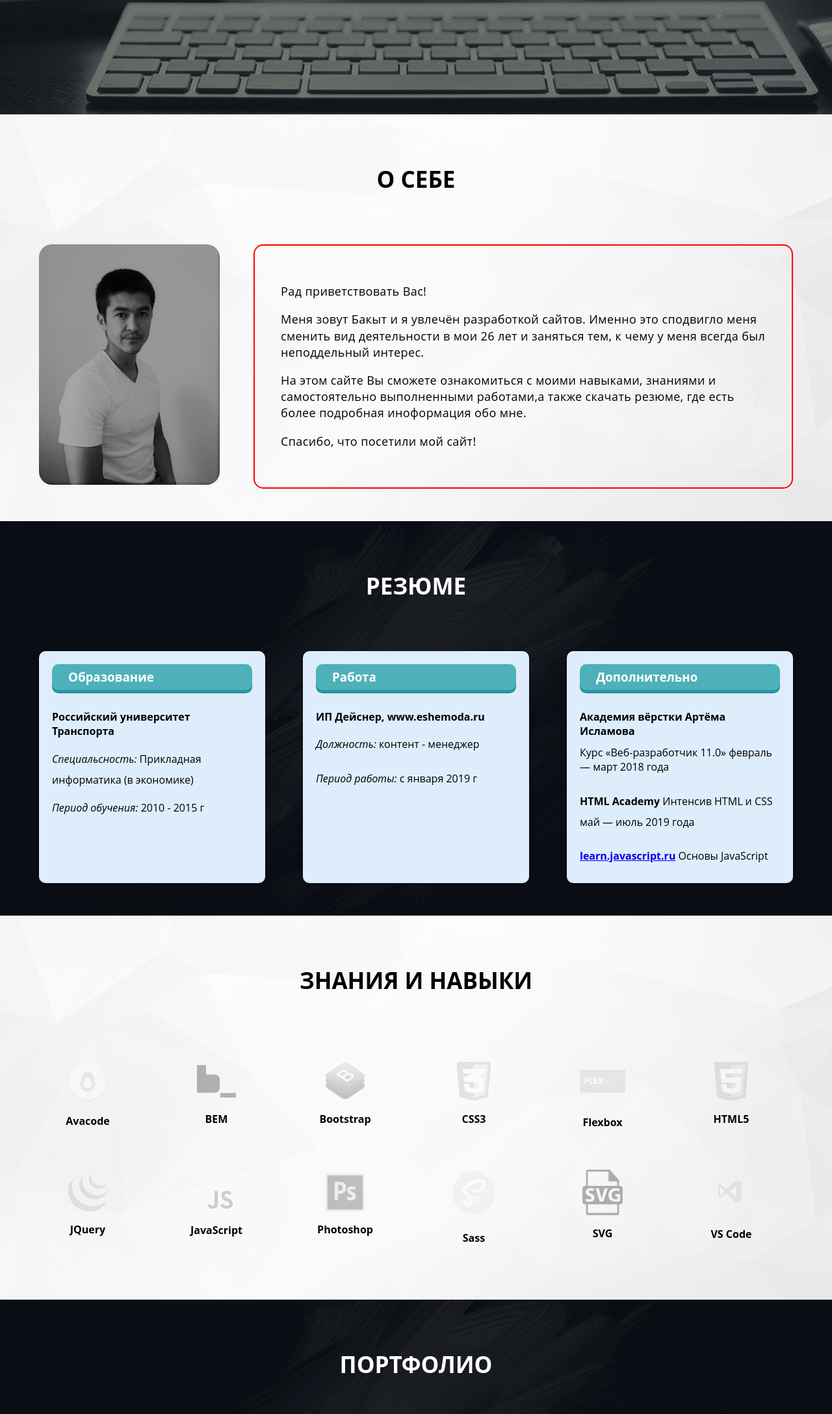
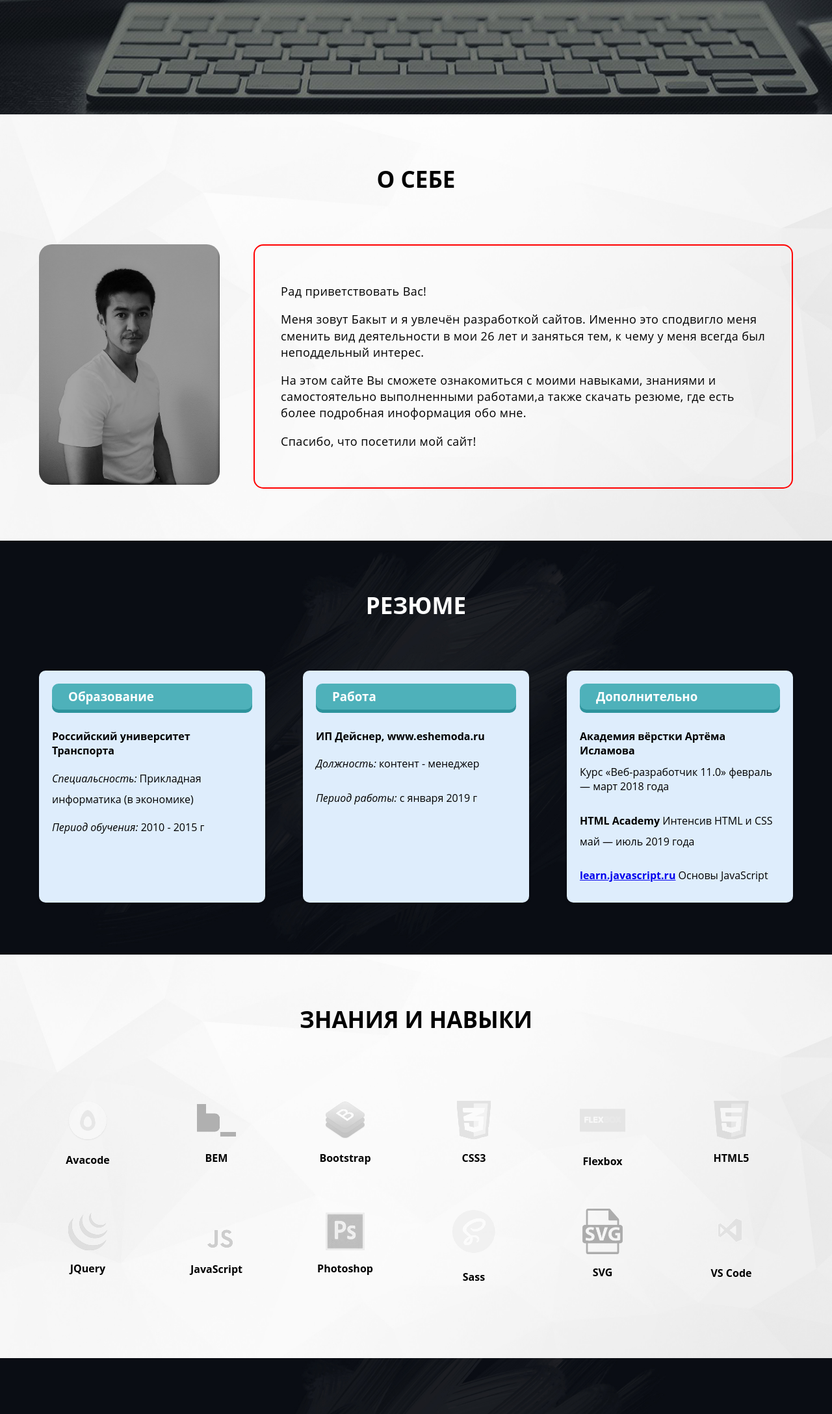
Before and after one commit to kurbanaliev/portfolio, a website: page index.html in a window 1280 px wide. Shown: the part 624-2800 px from the top of the page at 65% size. Drawn offline with nearby package versions, Linux system fonts and the light colour scheme; files whose address does not match are found by name.

Commit message:
fixed bg

```diff
--- a/src/css/style.css
+++ b/src/css/style.css
@@ -91,9 +91,9 @@ img {
 }
 
 .about {
-  background: url('../src/img/bg_2.jpg') no-repeat center;
+  background: url('../img/bg_2.jpg') no-repeat center;
   background-size: cover;
-  padding-bottom: 50px;
+  padding-bottom: 80px;
 }
 
 .about__wrap {
@@ -118,9 +118,9 @@ img {
 }
 
 .summary {
-  background:url('../src/img/bg_3.jpg') no-repeat center;
+  background:url('../img/bg_3.jpg') no-repeat center;
   background-size: cover;
-  padding-bottom: 50px;
+  padding-bottom: 80px;
 }
 .summary__list {
   display: flex;
@@ -168,9 +168,9 @@ img {
 }
 
 .skills {
-  background:url('..src/img/bg_2.jpg') no-repeat center;
+  background:url('../img/bg_2.jpg') no-repeat center;
   background-size: cover;
-  padding-bottom: 50px;
+  padding-bottom: 80px;
 }
 
 .skills-list {
@@ -204,9 +204,9 @@ img {
 }
 
 .portfolio {
-  background: url('../src/img/bg_3.jpg') no-repeat center;
+  background: url('../img/bg_3.jpg') no-repeat center;
   background-size: cover;
-  padding-bottom: 50px;
+  padding-bottom: 80px;
 }
 .portfolio-wrap {
   display: flex;
@@ -220,5 +220,6 @@ img {
   background-color: #fff;
   width: 250px;
   height: 250px;
+  border-radius: 5px;
   transition: transform 0.2s;
 }
```
